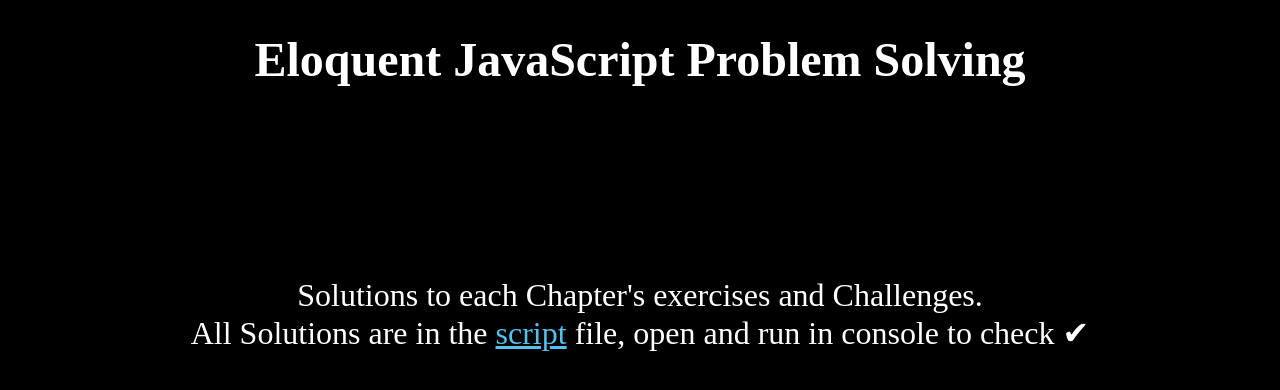
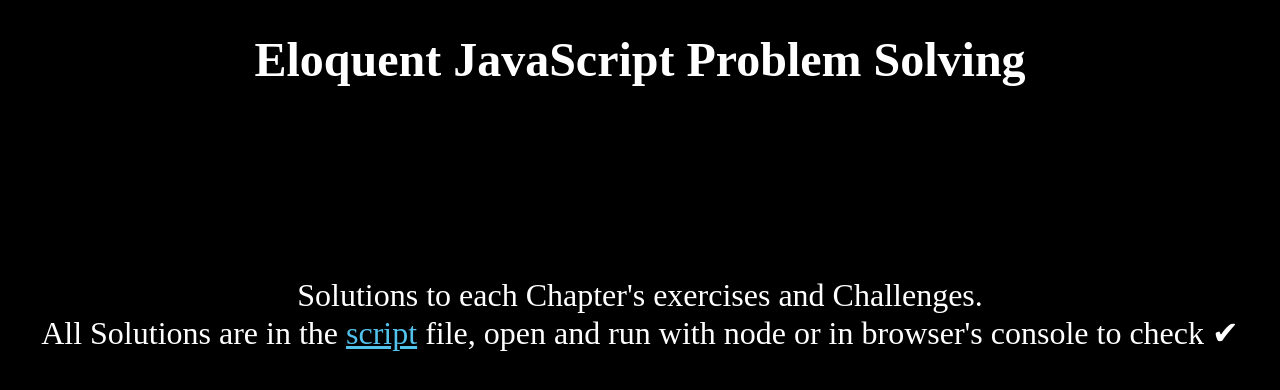
Before and after one commit to pinkmoon25/eloquent-Js-exercises, a plain HTML site: page index.html in a window 1280 px wide. Drawn offline with Linux system fonts and the light colour scheme.

Commit message:
Add instruction to run code in node

```diff
--- a/index.html
+++ b/index.html
@@ -7,13 +7,14 @@
   <meta name="description" content="Eloquent JavaScript Exercises Solutions"/>
   <title>Eloquent JavaScript Exercises</title>
   <script defer src="./script.js"></script>
+  <script defer src ="./data/scriptObject.js"></script>
 </head>
 <body style="text-align: center; color: #fff; background-color: #000;">
   <h1 style="font-size: 3em;">Eloquent JavaScript Problem Solving</h1>
 
   <p style="margin-top: 15%; font-size: 2em;">Solutions to each Chapter&apos;s exercises and Challenges.<br>
      All Solutions are in the <a href="./script.js" style="color: #52c1ec;">script</a> file,
-    open and run in console to check &#10004;
+    open and run with node or in browser's console to check &#10004;
   </p>
 </body>
 </html>
```
